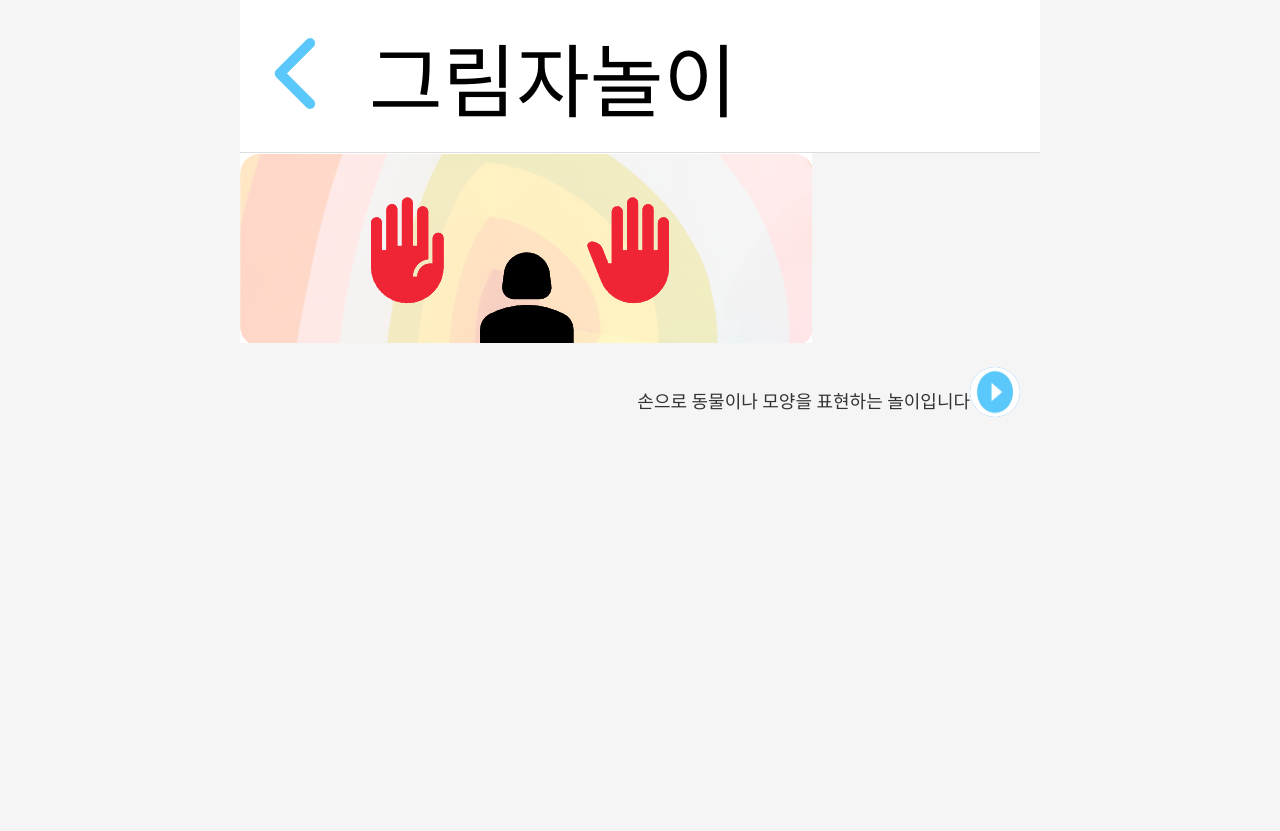
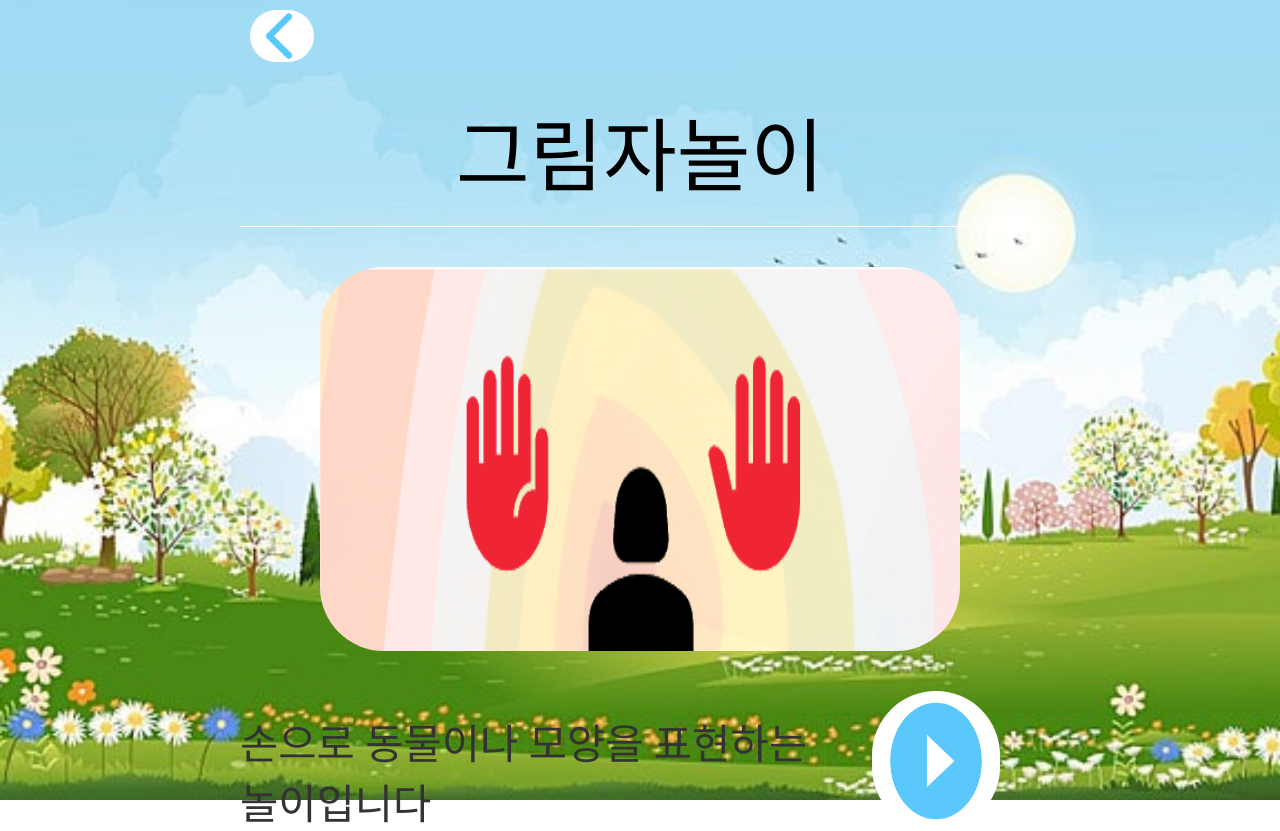
Before and after one commit to sunny7319/Hands_MediaPipe_project, a Flask app: page / in a window 1280 px wide. Before the commit the page ends 417 px from the top, so only its background shows below. Run offline with Flask 3, Linux system fonts and the light colour scheme; some web fonts are replaced.

Commit message:
그림자게임 페이지 추가

```diff
--- a/static/css/game.css
+++ b/static/css/game.css
@@ -13,53 +13,75 @@
 
 
 body {
+    display: absolute;
+    flex-direction: column;
+    justify-content: center;
+    align-items: center;
+    height: 100vh;
+    margin: 0 auto;
     min-height: 100vh;
     max-width: 100vh;
-    margin: 0 auto;
-    background-color: rgb(146, 139, 144, 0.08);
 }
 
 .header {
-    display: flex;
+    display: absolute;
     align-items: center;
     padding: 10px;
-    background-color: white;
-    border-bottom: 1px solid #ddd;
+    /*background-color: white;*/
+    border-bottom: 1px solid white;
 }
 
 .back-button {
-    margin-right: 10px;
+    width: 5vw;
+    border-radius: 10vw;
+    cursor: pointer;
 }
 
 .title {
     font-family: 'Cafe24Ssurround';
     font-size: calc(1rem + 5vw);
+    text-align: center;
     padding-top: 1%;
     padding-bottom: 1%;
+}
+
+.vedio {
+    display: flex;
+    justify-content: center;
+    align-items: center;
+    margin: 5% 0;
+    height: 30vw;
+    max-width: 100vh;
+}
+
+.vedio-game1 {
+    height: 30vw;
+    display: flex;
+    justify-content: center;
+    align-items: center;
+    border-radius: 5vw;
+    max-width: 80vh;
 }
 
 .play {
     display: flex;
     justify-content: flex-end;
-    padding: 20px;
+    margin-right: 5%;
 }
 
 .description {
     font-family: 'MaplestoryOTFBold';
-    font-size: 18px;
+    font-size: calc(1rem + 2vw);
     color: #333;
     margin-top: 20px;
+    margin-right: 5vw;
 }
 
 .play-button {
-    width: 50px;
-    height: 50px;
-    background-color: #42a5f5;
-    border-radius: 50%;
+    width: 10vw;
     display: flex;
     justify-content: center;
     align-items: center;
-    font-size: 24px;
-    color: white;
+    border-radius: 20vw;
     cursor: pointer;
 }
--- a/static/css/main.css
+++ b/static/css/main.css
@@ -117,6 +117,7 @@ img {
     border: none;
     background-color: #c8edfd;
     align-items: center;
+    cursor: pointer;
 }
 
 .button2 {
@@ -132,12 +133,15 @@ img {
     border: 1px solid #000;
     background-color: #ffffff;
     align-items: center;
+    cursor: pointer;
 }
 
 .button13:hover {
     background-color: #AB957B;
+    cursor: pointer;
 }
 
 .button2:hover {
     background-color: #AB957B;
+    cursor: pointer;
 }
--- a/templates/game.html
+++ b/templates/game.html
@@ -4,12 +4,20 @@
         <meta charset="UTF-8">
         <title>그림자놀이</title>
         <link rel="stylesheet" href="{{ url_for('static', filename='css/game.css') }}">
+        <style>
+            body {
+                background-image: url("{{ url_for('static', filename='img/background2.jpg') }}");
+                background-size: cover;
+                background-repeat: no-repeat;
+                background-position: center;
+            }
+        </style>
     </head>
     <body>
         <div class="header">
             <div class="back-button">
                 <img src="{{ url_for('static', filename='img/back.png') }}" alt="뒤로가기" class="back-button">
-            </div>
+            </div><br>
             <div class="title">그림자놀이</div>
         </div>
         <div class="vedio">  <!--이 부분에 img 대신 video를 넣으시면 됩니당-->
```
Also changed, not shown: static/img/background.jpg (added), static/img/background2.jpg (added).
